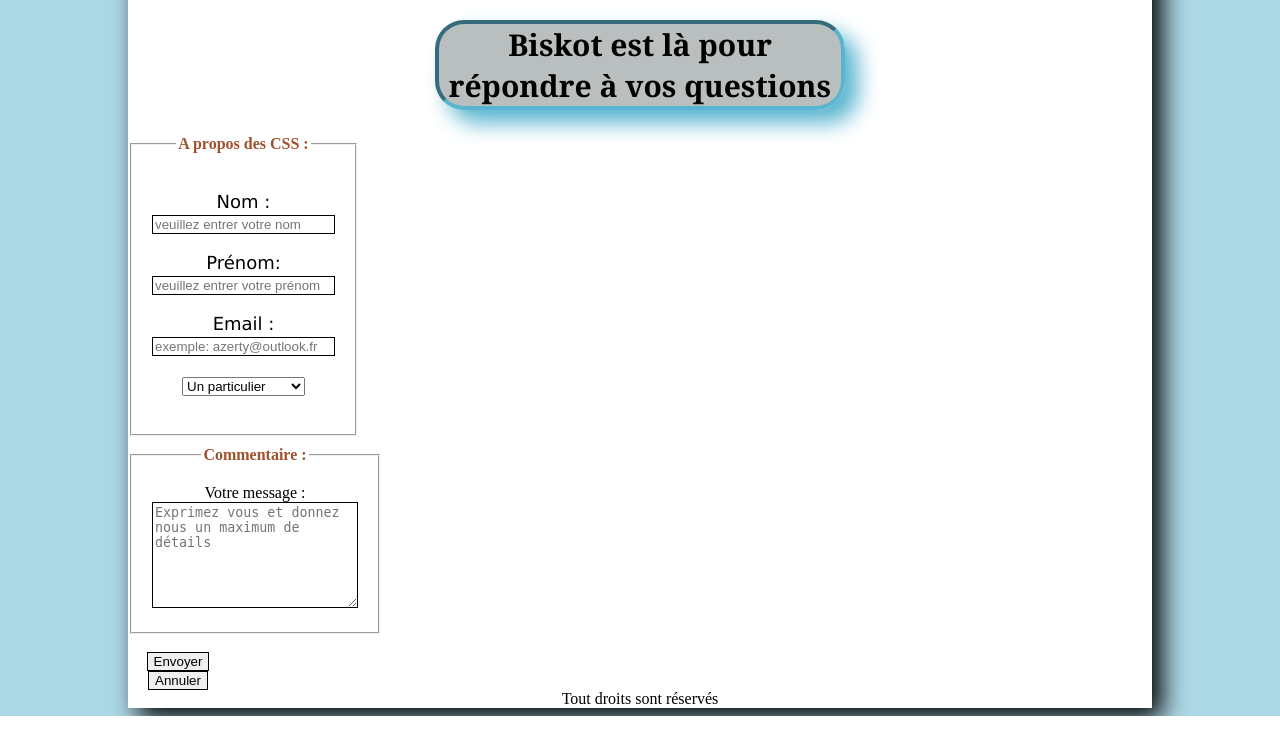
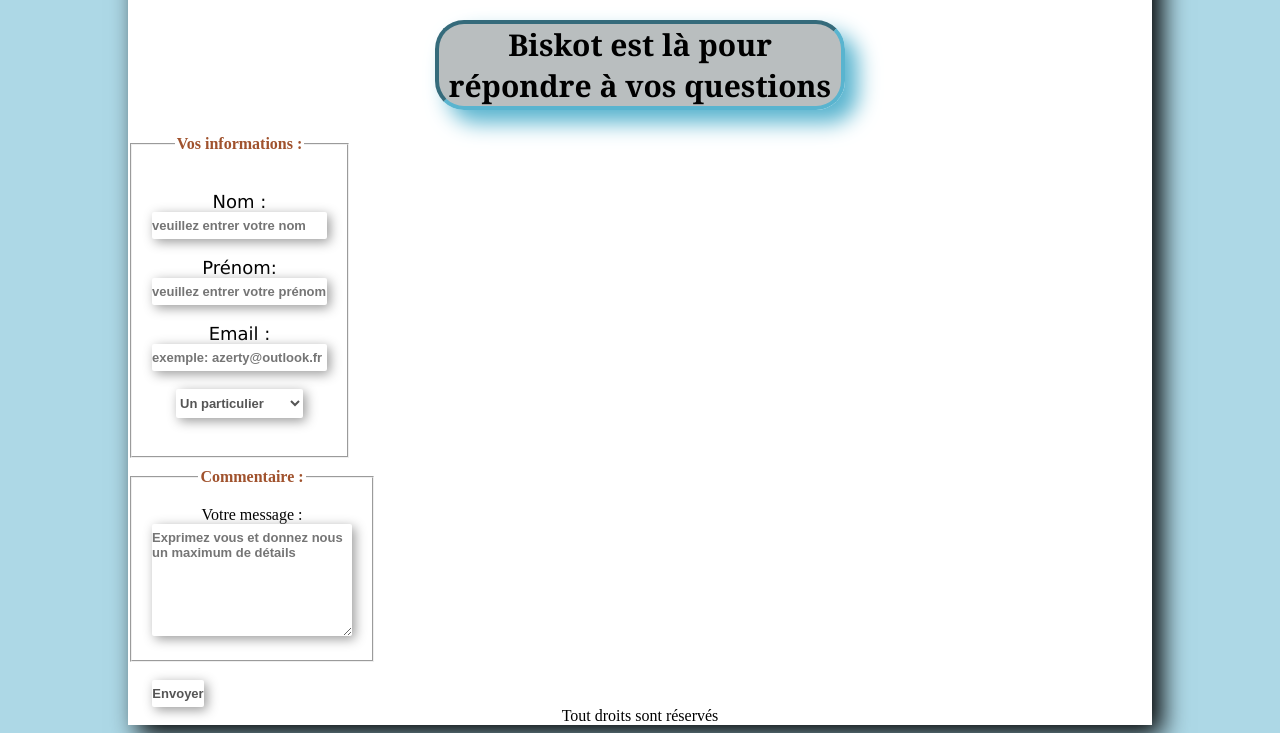
Before and after one commit to MaximeB139/project-groupe, a PHP site: page / in a window 1280 px wide. Shown: the part 2326-3059 px from the top of the page. Run offline with PHP 8.4, Linux system fonts and the light colour scheme.

Commit message:
petites modif contact index et css

```diff
--- a/assets/css/contact.css
+++ b/assets/css/contact.css
@@ -39,3 +39,13 @@ input[type=radio] {
 textarea {
     border:1px solid black;
          }
+
+input, textarea, select {
+    border:none;
+	padding:6px 0 6px 0;
+	border-radius:2px;
+	box-shadow:3px 3px 12px #999;
+	background:#fff;
+	font:bold 13px Arial;
+	color:#555;
+          }
--- a/php/view/contact.php
+++ b/php/view/contact.php
@@ -5,7 +5,7 @@
 <form name="bisckotform" action="traitementcontact.php" method="post">
 
 <fieldset>
- <legend> A propos des CSS : </legend>
+ <legend> Vos informations : </legend>
    <p> Nom :
         <br/>
         <input type="text"  required="required" name="nom" value="" placeholder="veuillez entrer votre nom"/>
@@ -43,6 +43,6 @@
 
     </p>
 
-        <input type="submit" value="Envoyer" name="envoyer"/>
-        <input type="reset" value="Annuler"/>
+       <input type="submit" value="Envoyer" name="envoyer"/>
+
 </form>
```
